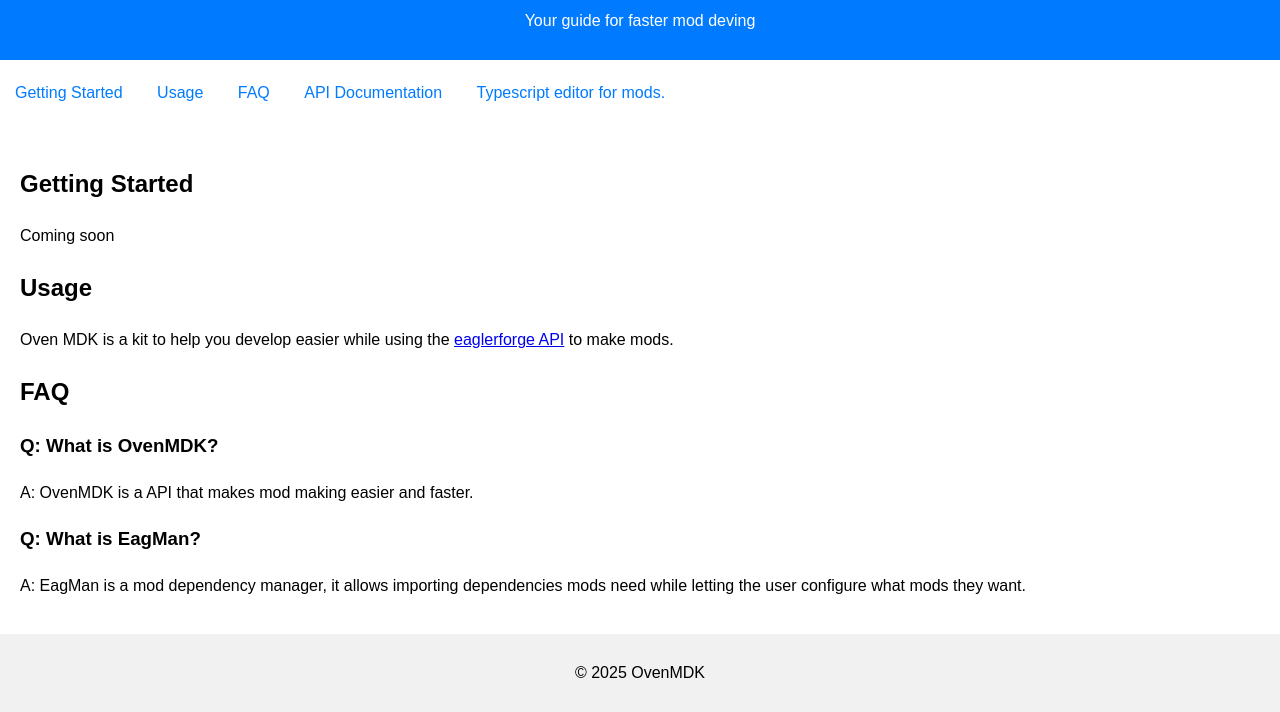
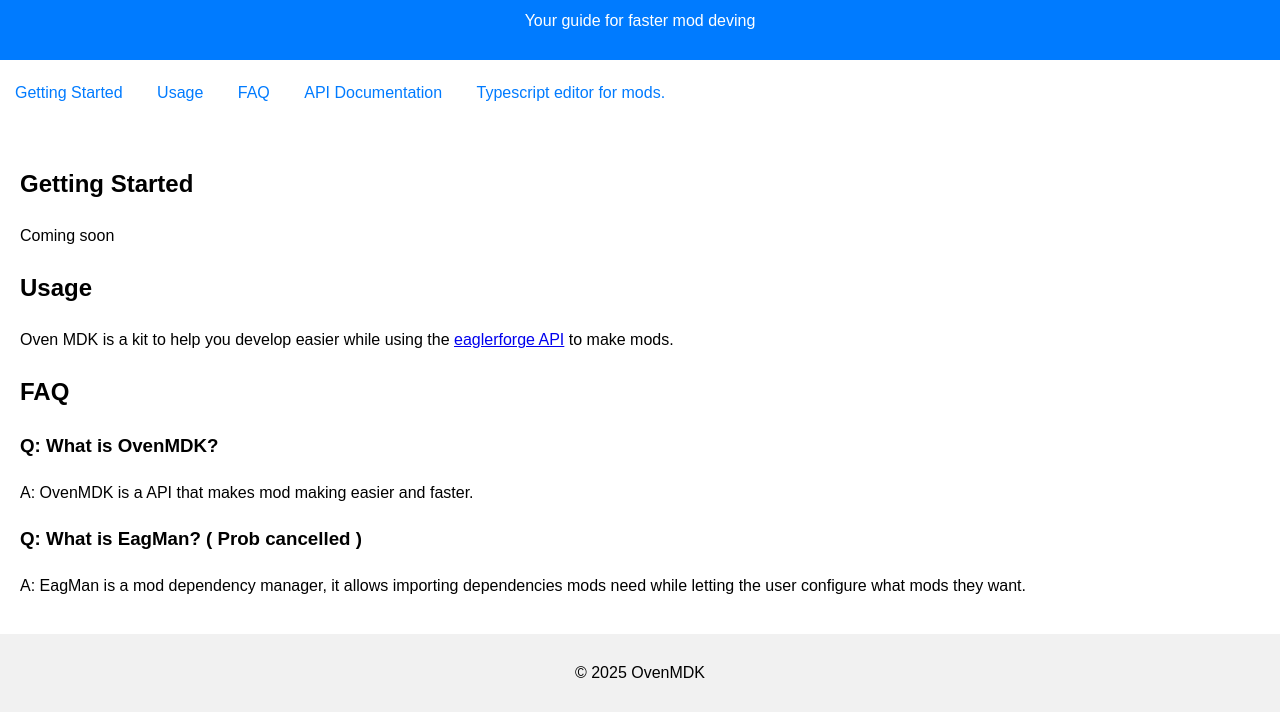
Before and after one commit to OvenMDK/Docs, a website: page index.html in a window 1280 px wide. Shown: the part 171-883 px from the top of the page. Drawn offline with Linux system fonts and the light colour scheme.

Commit message:
Update index.html

```diff
--- a/index.html
+++ b/index.html
@@ -105,7 +105,7 @@
             <h1>FAQ</h1>
             <h3>Q: What is OvenMDK?</h2>
             <p>A: OvenMDK is a API that makes mod making easier and faster.</p>
-            <h3>Q: What is EagMan?</h3>
+            <h3>Q: What is EagMan? ( Prob cancelled ) </h3>
             <p>A: EagMan is a mod dependency manager, it allows importing dependencies
                 mods need while letting the user configure what mods they want.
             </p>
```
